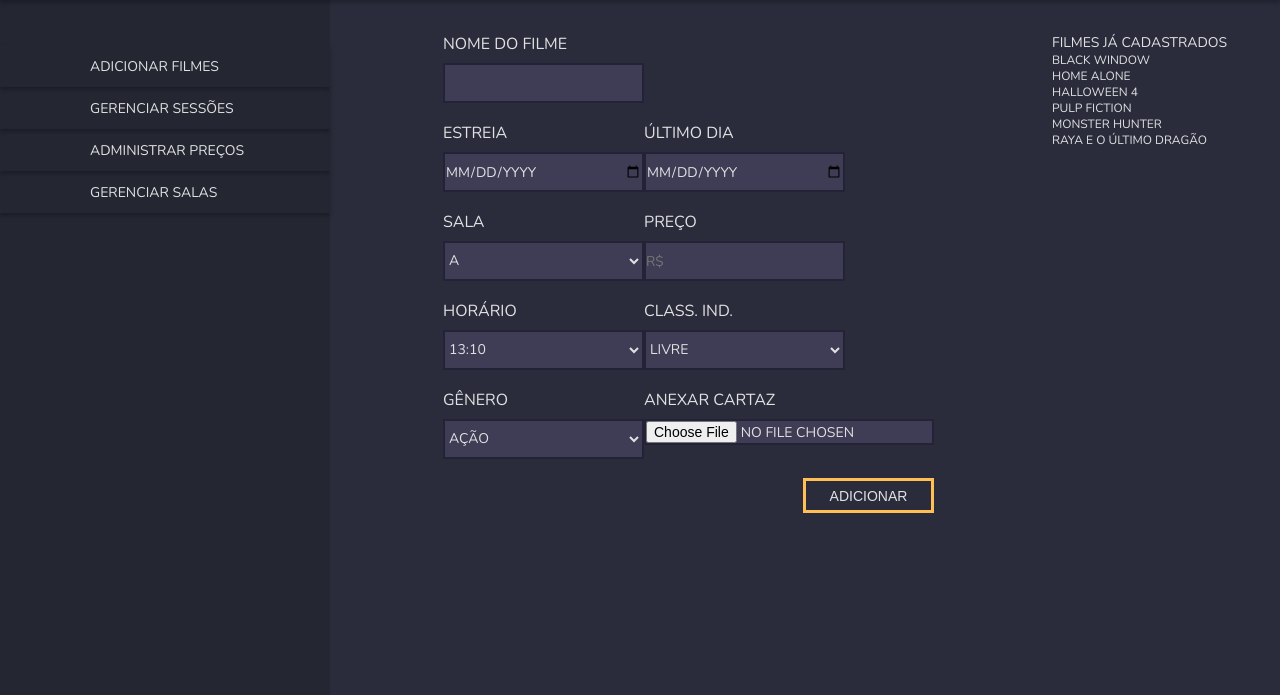
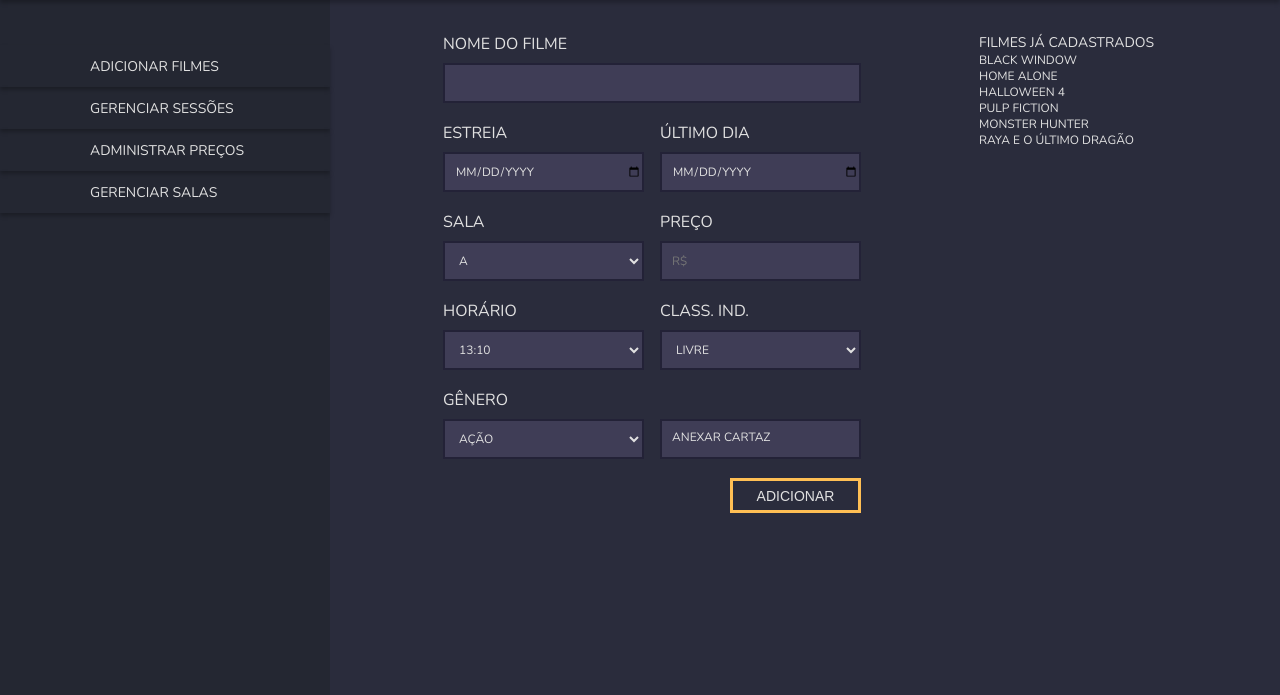
Before and after one commit to estefaneluz/projetoCinema, a PHP site: page /acesso-adm.html in a window 1280 px wide. Shown: the part 80-775 px from the top of the page. Run offline with PHP 8.4, Linux system fonts and the light colour scheme.

Commit message:
Estilizando input file de anexar arquivo

```diff
--- a/css/acesso-adm.css
+++ b/css/acesso-adm.css
@@ -119,30 +119,56 @@ header .btn:hover {
 .colunas{
   display: flex;
   flex-direction: row;
-  justify-content: space-between;
+
 }
-
-form input, form select{
+.coluna-2{
+  margin-left: 16px;
+  align-items: center;
+}
+.form-seletor, .form-filmes{
+  width:201px;
+  height:40px;
   background-color: #3f3d56;
   color:#e1e1e1;
   font-family:  Nunito, Arial, Helvetica, sans-serif;
-  font-size: 14px;
+  font-size: 12px;
   border: 2px solid #232237;
   text-transform: uppercase;
   margin-top:8px;
   margin-bottom: 19px;
+  padding-left: 10px;
 
 }
-.nFilme{
+#nFilme{
   width: 418px;
   height: 40px;
 }
-.form-seletor, .form-filmes{
-  width:201px;
-  height:40px;
-    /*margin-left: 16px;*/
+#cartazFilme[type='file'] {/*esconde o input*/
+  display: none;
 }
 
+.cartazFilme {
+  width: 201px;
+  height: 40px;
+  float: right;
+  background-color: #3f3d56;
+  color:#e1e1e1;
+  font-family:  Nunito, Arial, Helvetica, sans-serif;
+  font-size: 12px;
+  border: 2px solid #232237;
+  text-transform: uppercase;
+  padding: 8px;
+  padding-left: 10px;
+  cursor:pointer;
+  margin-top:30px;
+
+}
+.cartazFilme:hover{
+  background-color: #e1e1e1;
+  color:#3f3d56;
+  transition: 0.2s;
+
+}
 .btnAdicionar{
   text-transform: uppercase;
   font-size: 14px;
```
